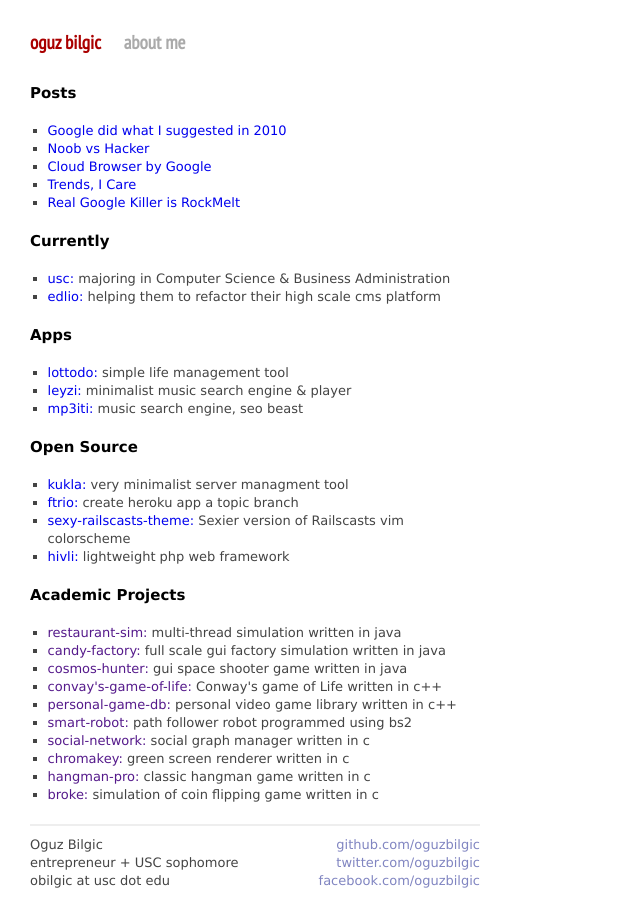
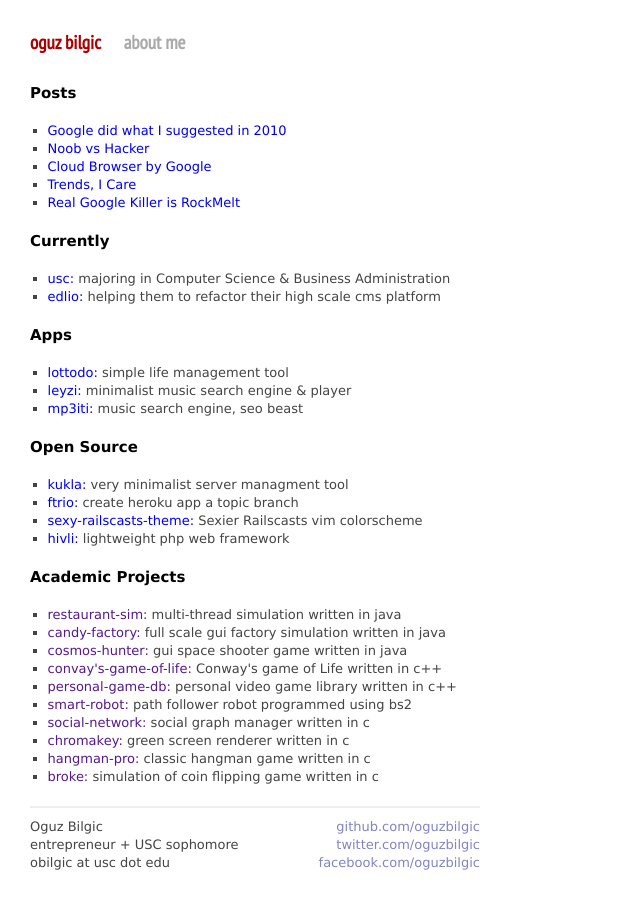
Before and after one commit to oguzbilgic/oguzbilgic.github.com, a Jekyll site: the page built from index.html, in a window 1280 px wide. Shown: the whole page, without its empty margins (0-640 px from the left). Built offline with Jekyll 4.4.1, drawn with Linux system fonts in a browser that asks for light colours; Markdown is read by kramdown in place of the engine named in the settings.

Commit message:
Update index.html

```diff
--- a/index.html
+++ b/index.html
@@ -28,7 +28,7 @@
   <ul class="posts">
     <li><a href="http://github.com/oguzbilgic/kukla/">kukla:</a> very minimalist server managment tool</li>
     <li><a href="http://github.com/oguzbilgic/ftrio/">ftrio:</a> create heroku app a topic branch</li>
-    <li><a href="http://github.com/oguzbilgic/sexy-railscasts-theme/">sexy-railscasts-theme:</a> Sexier version of Railscasts vim colorscheme </li>
+    <li><a href="http://github.com/oguzbilgic/sexy-railscasts-theme/">sexy-railscasts-theme:</a> Sexier Railscasts vim colorscheme</li>
     <li><a href="http://github.com/oguzbilgic/hivli/">hivli:</a> lightweight php web framework</li>
   </ul>
 
```
